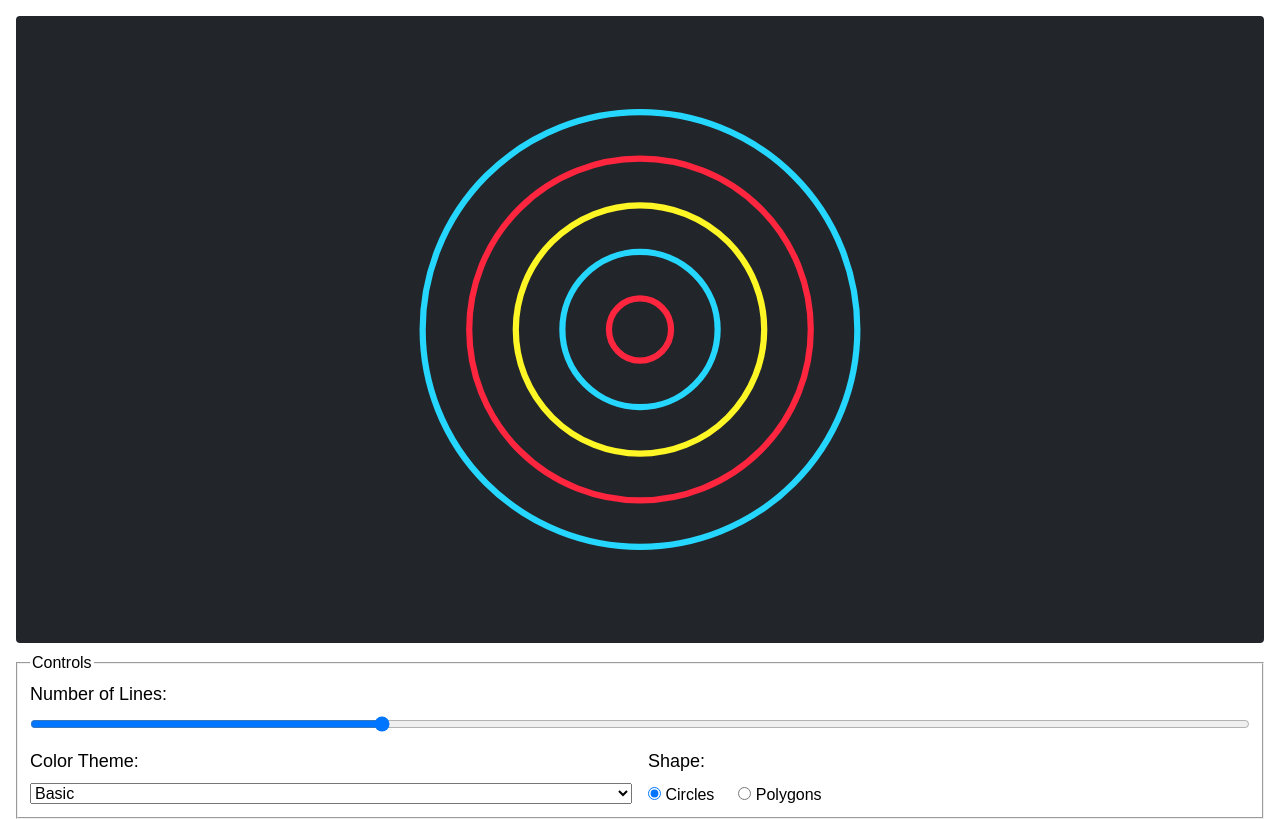
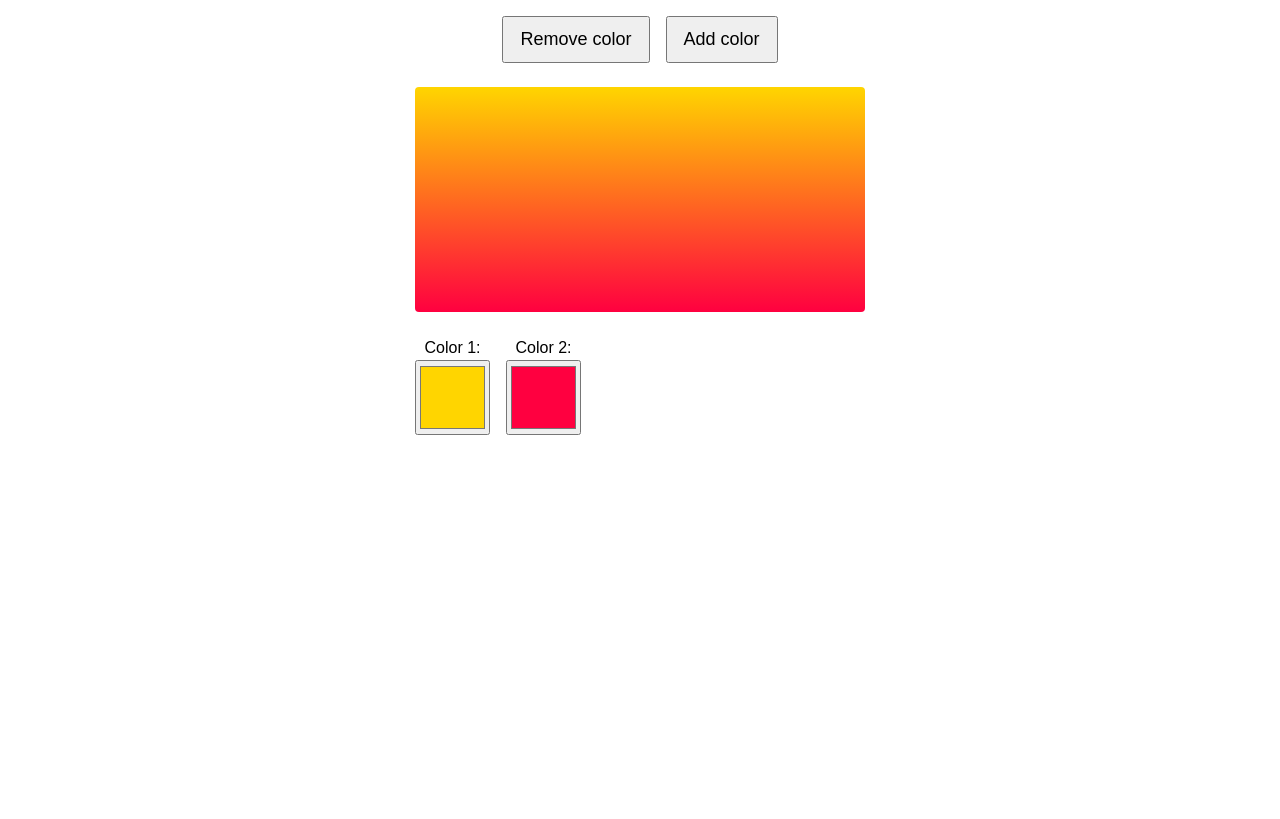
Before and after one commit to lextirajoh/joy-of-react, a React (Vite) app: page / in a window 1280 px wide. Built offline with nearby package versions, Linux system fonts and the light colour scheme; a web font is replaced by a local one.

Commit message:
Finish Gradient Generator

```diff
--- a/src/App.tsx
+++ b/src/App.tsx
@@ -1,3 +1,4 @@
+/* eslint-disable @typescript-eslint/no-unused-vars */
 import React from 'react';
 
 import {
@@ -11,6 +12,7 @@
   RangeEx,
   ShoppingCart,
   TwoFactor,
+  GradientGenerator,
 } from './components';
 
 export default function App() {
@@ -44,7 +46,8 @@
       {/* <Form /> */}
       {/* <CountryPicker /> */}
       {/* <TwoFactor/> */}
-      <GenArt />
+      {/* <GenArt /> */}
+      <GradientGenerator />
     </>
   );
 }
--- a/src/components/GenerativeArt/utils.tsx
+++ b/src/components/GenerativeArt/utils.tsx
@@ -1,5 +1,5 @@
 export const range = (start, end, step = 1) => {
-  let output = [];
+  const output: number[] = [];
   if (typeof end === 'undefined') {
     end = start;
     start = 0;
--- /dev/null
+++ b/src/components/GradientGenerator/index.tsx
@@ -0,0 +1,69 @@
+import React from 'react';
+
+export function GradientGenerator() {
+  const [colors, setColors] = React.useState(['#FFD500', '#FF0040']);
+
+  const colorStops = colors.join(', ');
+  const backgroundImage = `linear-gradient(${colorStops})`;
+
+  function removeColor() {
+    if (colors.length === 2) {
+      window.alert('You cannot have less than 2 colors!');
+      return;
+    }
+
+    const nextColors = [...colors];
+    nextColors.pop();
+    setColors(nextColors);
+  }
+
+  function addColor() {
+    if (colors.length === 5) {
+      window.alert('You cannot add more than 5 colors!');
+      return;
+    }
+
+    const nextColors = [...colors];
+    nextColors.push('#FF0000');
+    setColors(nextColors);
+  }
+
+  return (
+    <div className="wrapper">
+      <div className="actions">
+        <button onClick={removeColor}>Remove color</button>
+        <button onClick={addColor}>Add color</button>
+      </div>
+
+      <div
+        className="gradient-preview"
+        style={{
+          backgroundImage,
+        }}
+      />
+
+      <div className="colors">
+        {colors.map((color, index) => {
+          const colorId = `color-${index}`;
+          return (
+            <div key={colorId} className="color-wrapper">
+              <label htmlFor={colorId}>Color {index + 1}:</label>
+              <div className="input-wrapper">
+                <input
+                  id={colorId}
+                  type="color"
+                  value={color}
+                  onChange={() => {
+                    const nextColors = [...colors];
+                    nextColors[index] = event.target.value;
+                    setColors(nextColors);
+                  }}
+                />
+              </div>
+            </div>
+          );
+        })}
+      </div>
+    </div>
+  );
+}
--- a/src/components/RangeEx/utils.tsx
+++ b/src/components/RangeEx/utils.tsx
@@ -1,5 +1,5 @@
 export const range = (start: number, end: number, step = 1) => {
-  let output = [];
+  const output: number[] = [];
 
   if (typeof end === 'undefined') {
     end = start;
--- a/src/components/index.ts
+++ b/src/components/index.ts
@@ -9,3 +9,4 @@
 export * from './CountryPicker';
 export * from './TwoFactor';
 export * from './GenerativeArt';
+export * from './GradientGenerator';
--- a/src/index.css
+++ b/src/index.css
@@ -217,3 +217,48 @@
   padding: 20px 24px;
   margin-bottom: 32px;
 } */
+
+
+/* GRADIENT GENERATOR */
+
+.wrapper {
+  max-width: 450px;
+  margin: 0 auto;
+  display: flex;
+  flex-direction: column;
+  gap: 24px;
+}
+
+.gradient-preview {
+  aspect-ratio: 2 / 1;
+  min-height: 75px;
+  border-radius: 4px;
+}
+.colors {
+  display: flex;
+  justify-content: flex-start;
+  gap: 16px;
+}
+.color-wrapper {
+  display: flex;
+  flex-direction: column;
+  align-items: center;
+}
+.color-wrapper label {
+  display: block;
+}
+input[type=color] {
+  width: 75px;
+  height: 75px;
+}
+
+.actions {
+  display: flex;
+  justify-content: center;
+  gap: 16px;
+}
+
+.actions button {
+  font-size: 1.125rem;
+  padding: 8px 16px;
+}
```
Also changed, not shown: package.json (+5 -2 lines), .eslintrc.cjs (added), 1 other file (tests, documents, lock files or other folders).
